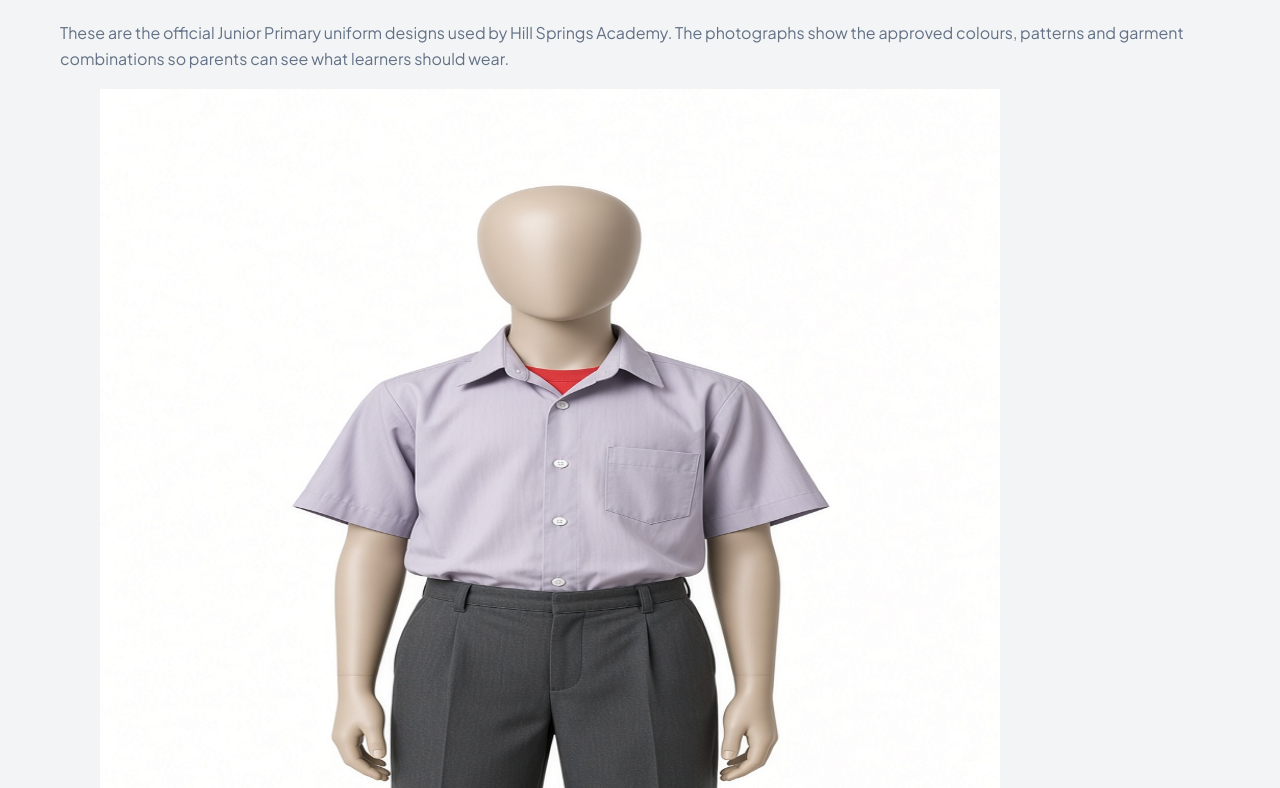
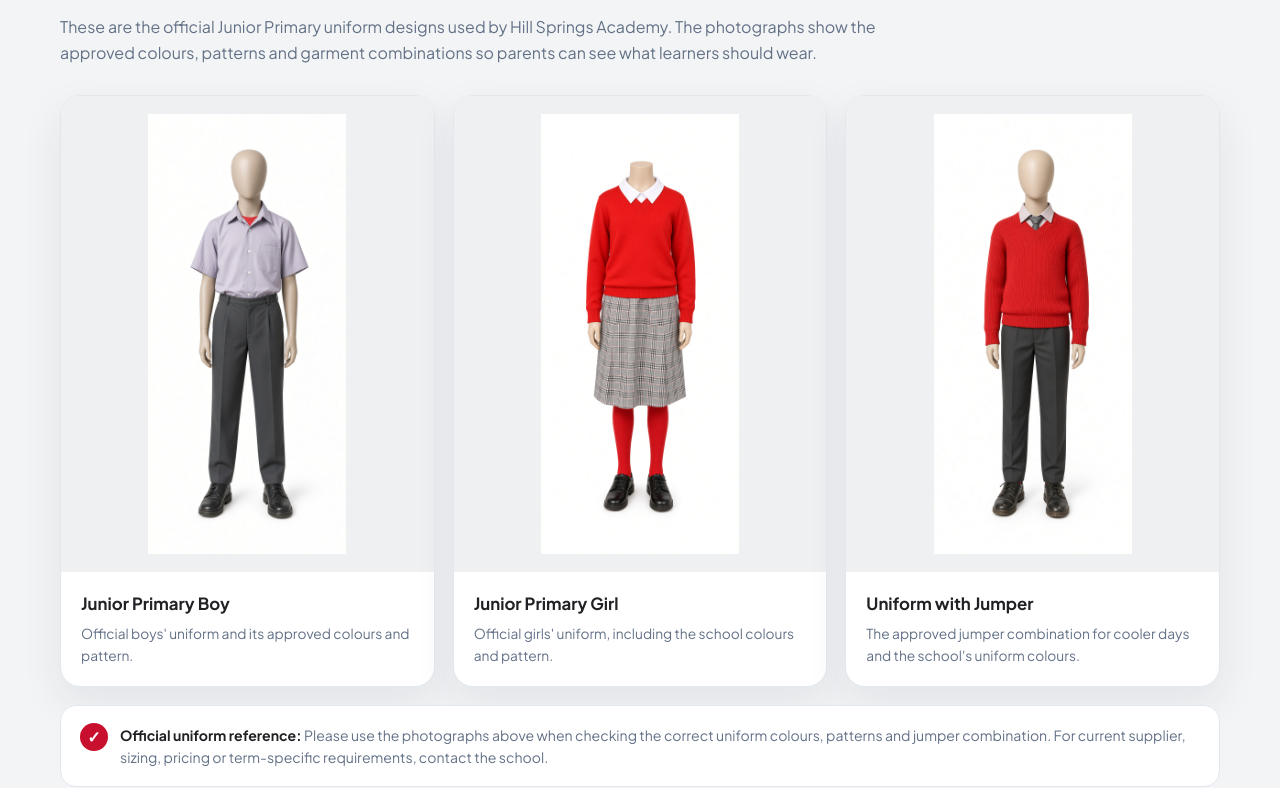
Before and after one commit to DKTJONATHAN/hillspringacademy, a React (Vite) app: page / in a window 1280 px wide. Shown: the part 4632-5420 px from the top of the page. Built offline with nearby package versions, Linux system fonts and the light colour scheme.

Commit message:
Style official Junior Primary uniform section

```diff
--- a/src/styles.css
+++ b/src/styles.css
@@ -346,3 +346,113 @@ textarea { min-height: 140px; resize: vertical; }
 .app-actions { display: flex; flex-wrap: wrap; gap: 10px; margin-top: 10px; }
 .btn.danger { background: #202124; }
 @media (max-width: 860px) { .portal-grid { grid-template-columns: 1fr; } }
+
+/* ---------- Official school uniform ---------- */
+.uniform-section {
+  background: var(--paper);
+}
+.uniform-intro {
+  max-width: 820px;
+  margin: -6px 0 28px;
+  color: var(--muted);
+}
+.uniform-grid {
+  display: grid;
+  grid-template-columns: repeat(3, minmax(0, 1fr));
+  gap: 18px;
+}
+.uniform-card {
+  min-width: 0;
+  margin: 0;
+  overflow: hidden;
+  border: 1px solid var(--line);
+  border-radius: 20px;
+  background: var(--surface);
+  box-shadow: var(--shadow);
+}
+.uniform-image {
+  display: grid;
+  place-items: center;
+  min-height: 420px;
+  padding: 18px;
+  background: #eef0f2;
+}
+.uniform-image img {
+  display: block;
+  width: 100%;
+  height: 440px;
+  object-fit: contain;
+  object-position: center;
+}
+.uniform-card figcaption {
+  display: grid;
+  gap: 6px;
+  padding: 18px 20px 20px;
+}
+.uniform-card figcaption strong {
+  font-size: 1.05rem;
+  color: var(--ink);
+}
+.uniform-card figcaption span {
+  color: var(--muted);
+  font-size: .86rem;
+  line-height: 1.55;
+}
+.uniform-note {
+  display: flex;
+  align-items: flex-start;
+  gap: 12px;
+  margin-top: 18px;
+  padding: 17px 19px;
+  border: 1px solid var(--line);
+  border-radius: 16px;
+  background: var(--surface);
+}
+.uniform-note > span {
+  display: grid;
+  place-items: center;
+  flex: 0 0 auto;
+  width: 28px;
+  height: 28px;
+  border-radius: 50%;
+  background: var(--accent);
+  color: white;
+  font-weight: 900;
+}
+.uniform-note p {
+  margin: 2px 0 0;
+  color: var(--muted);
+  font-size: .88rem;
+  line-height: 1.55;
+}
+.uniform-note strong {
+  color: var(--ink);
+}
+@media (max-width: 900px) {
+  .uniform-grid {
+    grid-template-columns: repeat(2, minmax(0, 1fr));
+  }
+  .uniform-card:last-child {
+    grid-column: 1 / -1;
+    width: min(100%, 460px);
+    justify-self: center;
+  }
+}
+@media (max-width: 620px) {
+  .uniform-grid {
+    grid-template-columns: minmax(0, 1fr);
+  }
+  .uniform-card:last-child {
+    grid-column: auto;
+    width: 100%;
+  }
+  .uniform-image {
+    min-height: 360px;
+  }
+  .uniform-image img {
+    height: 380px;
+  }
+  .uniform-note {
+    padding: 15px;
+  }
+}
```
